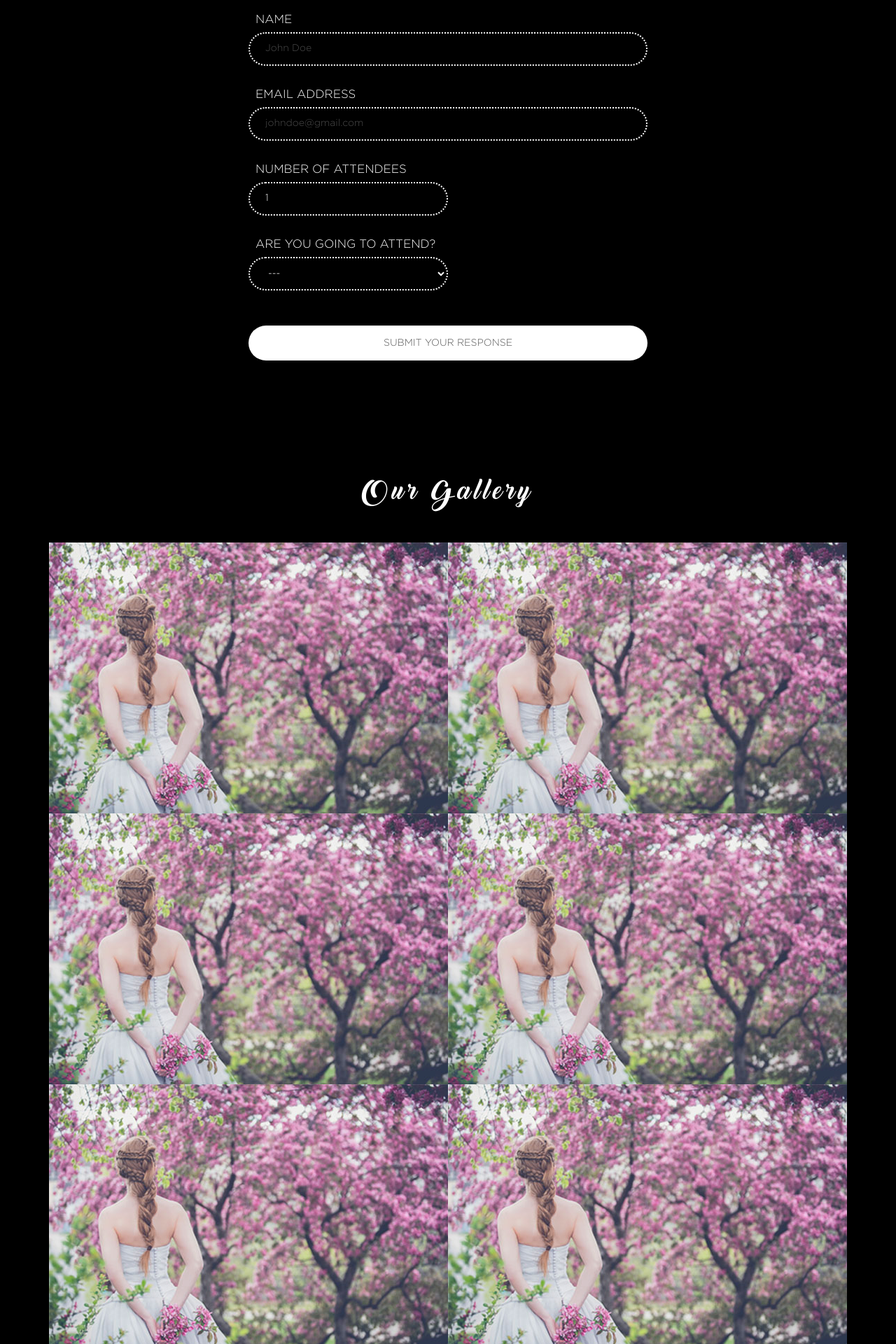
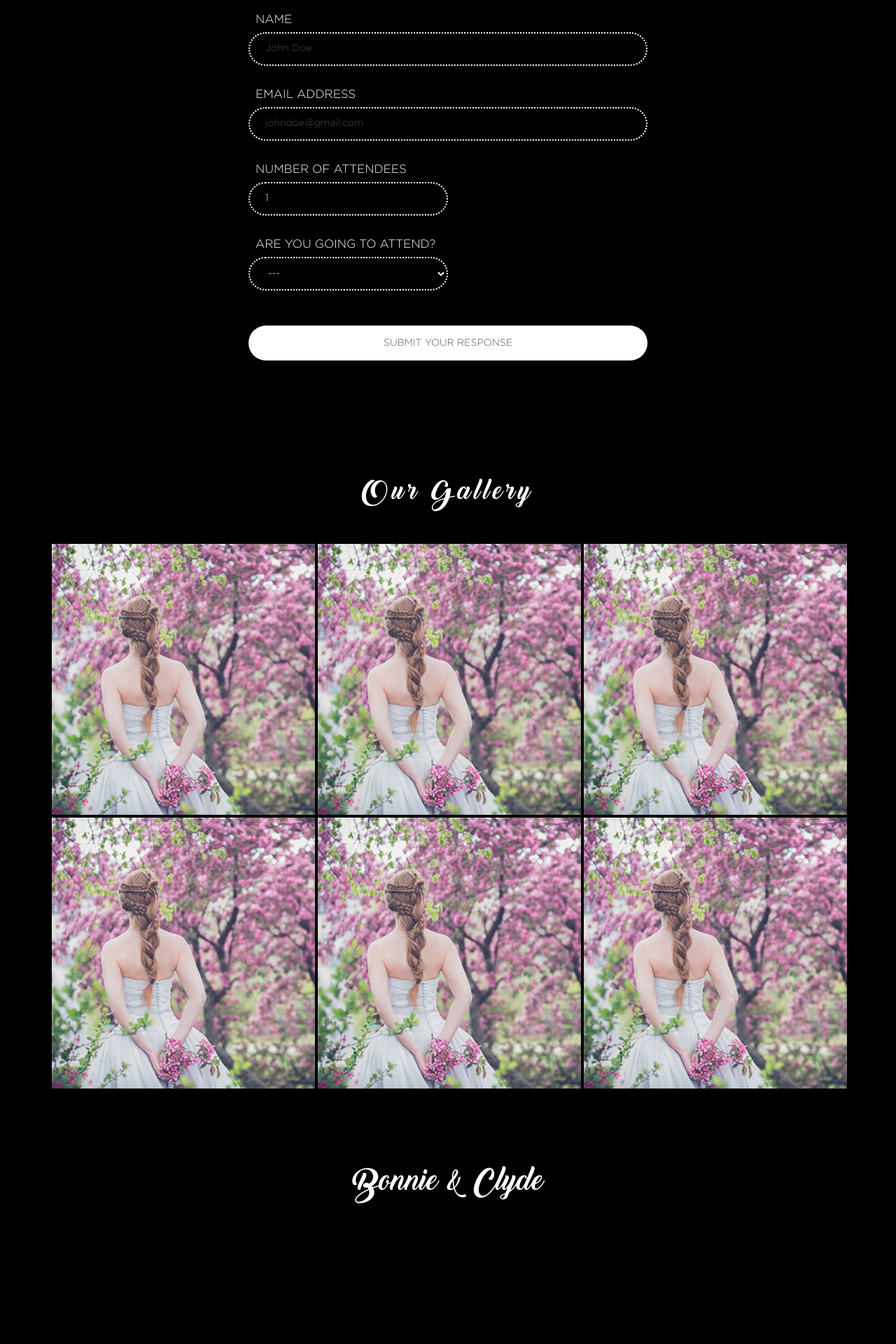
Before and after one commit to crux-wedding/wedding-template2, a Jekyll site: the page built from index.html, in a window 1280 px wide. Shown: the part 4480-6400 px from the top of the page at 70% size. Built offline with Jekyll 4.4.1, drawn with Linux system fonts in a browser that asks for light colours; nearby versions of some CDN libraries; after the commit the page ends 6253 px from its top, so only the background shows below that.

Commit message:
Update gallery section

```diff
--- a/_includes/home/gallery.html
+++ b/_includes/home/gallery.html
@@ -4,8 +4,8 @@
     </div>
     <div class="content-container">
        {% for item in site.gallery %}
-       <div class="gallery-image-container col-md-6 col-sm-6 col-xs-12 no-gutter">
-           <img src="img/{{ item.image }}" class="gallery-image"/>
+       <div class="gallery-image-container col-md-4 col-sm-6 col-xs-12 no-gutter">
+           <img src="img/{{ item.image }}" class="center-block gallery-image"/>
        </div>
        {% endfor %}
     </div>
--- a/_sass/home.sass
+++ b/_sass/home.sass
@@ -344,6 +344,7 @@ html,body
     .gallery-image-container
       overflow: hidden
       .gallery-image
+        padding: 2px 4px
         object-fit: cover
         object-position: 50% 50%
 
```
